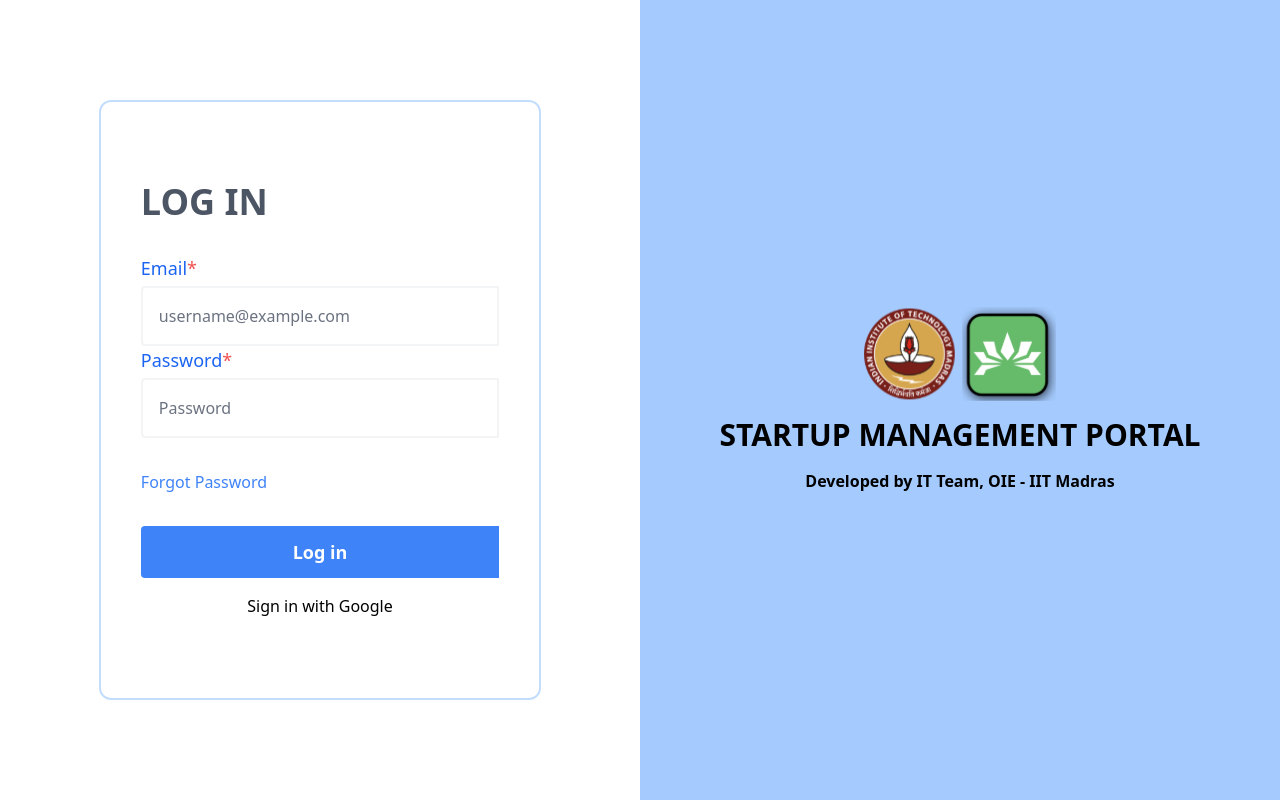
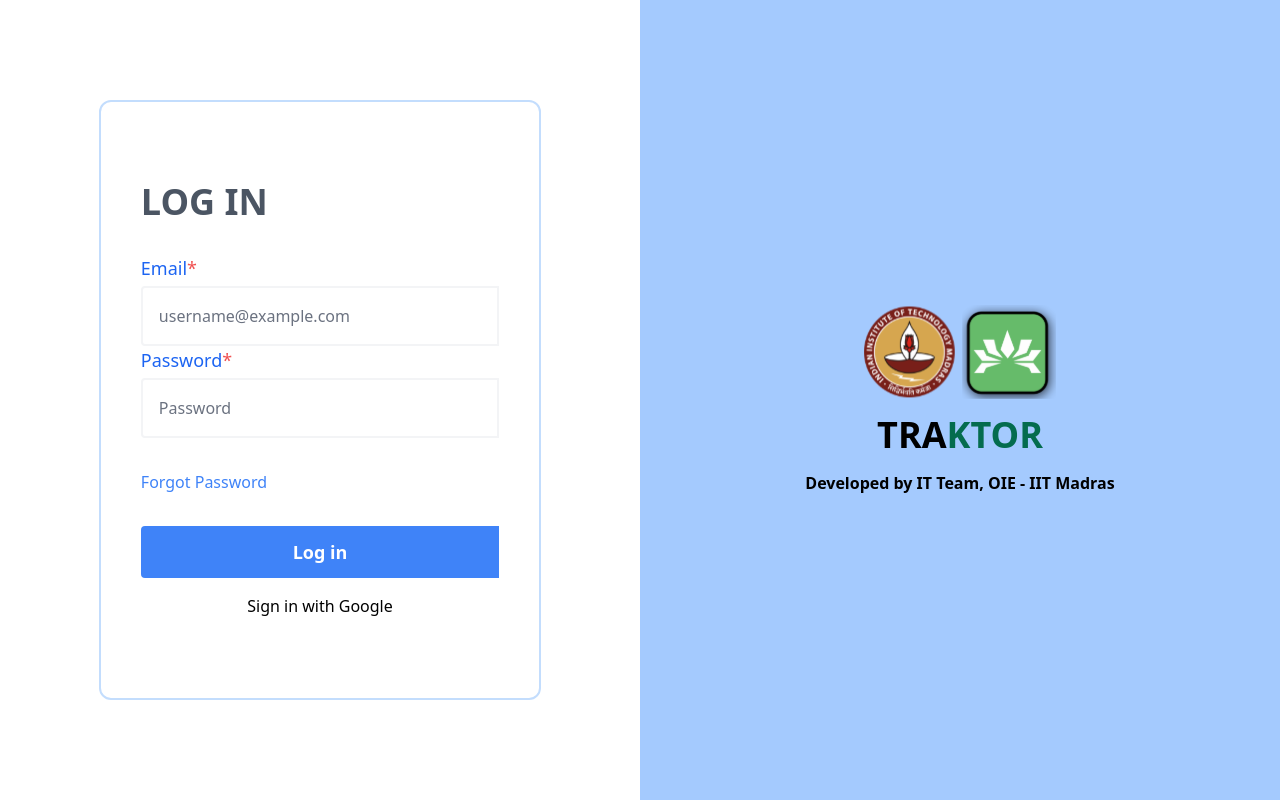
Before and after one commit to prasathnarayanan6/nirmaan-vc-app, a React (Create React App) app in the folder client/: page / in a window 1280 px wide. Built offline with nearby package versions, Linux system fonts and the light colour scheme.

Commit message:
Login changes

```diff
--- a/client/src/App.js
+++ b/client/src/App.js
@@ -1,8 +1,10 @@
 // import './App.css';
 import Login from './pages/Login'
+import Home from './pages/Home/home';
 function App() {
   return (
     <div className="App">
+        {/* <Home/> */}
         <Login />
     </div>
   );
--- /dev/null
+++ b/client/src/pages/Home/home.js
@@ -0,0 +1,9 @@
+import React from "react";
+function Home() {
+    return (
+            <div>
+                Hello
+            </div>
+    );
+}
+export default Home;
--- a/client/src/pages/Login.js
+++ b/client/src/pages/Login.js
@@ -38,7 +38,7 @@
                 </div>
                 <div className="hidden relative lg:flex flex-col items-center w-1/2 justify-center h-full bg-blue-300">
                         <img src={image} alt={image} className="mb-4" width="30%"/>
-                        <div className="text-3xl font-bold mb-4">STARTUP MANAGEMENT PORTAL</div>
+                        <div className="text-4xl font-bold mb-4">TRA<span className="text-green-700">KTOR</span></div>
                         <div className="w-full flex justify-center font-semibold">Developed by IT Team, OIE - IIT Madras</div>
                 </div>
             </div>
```
